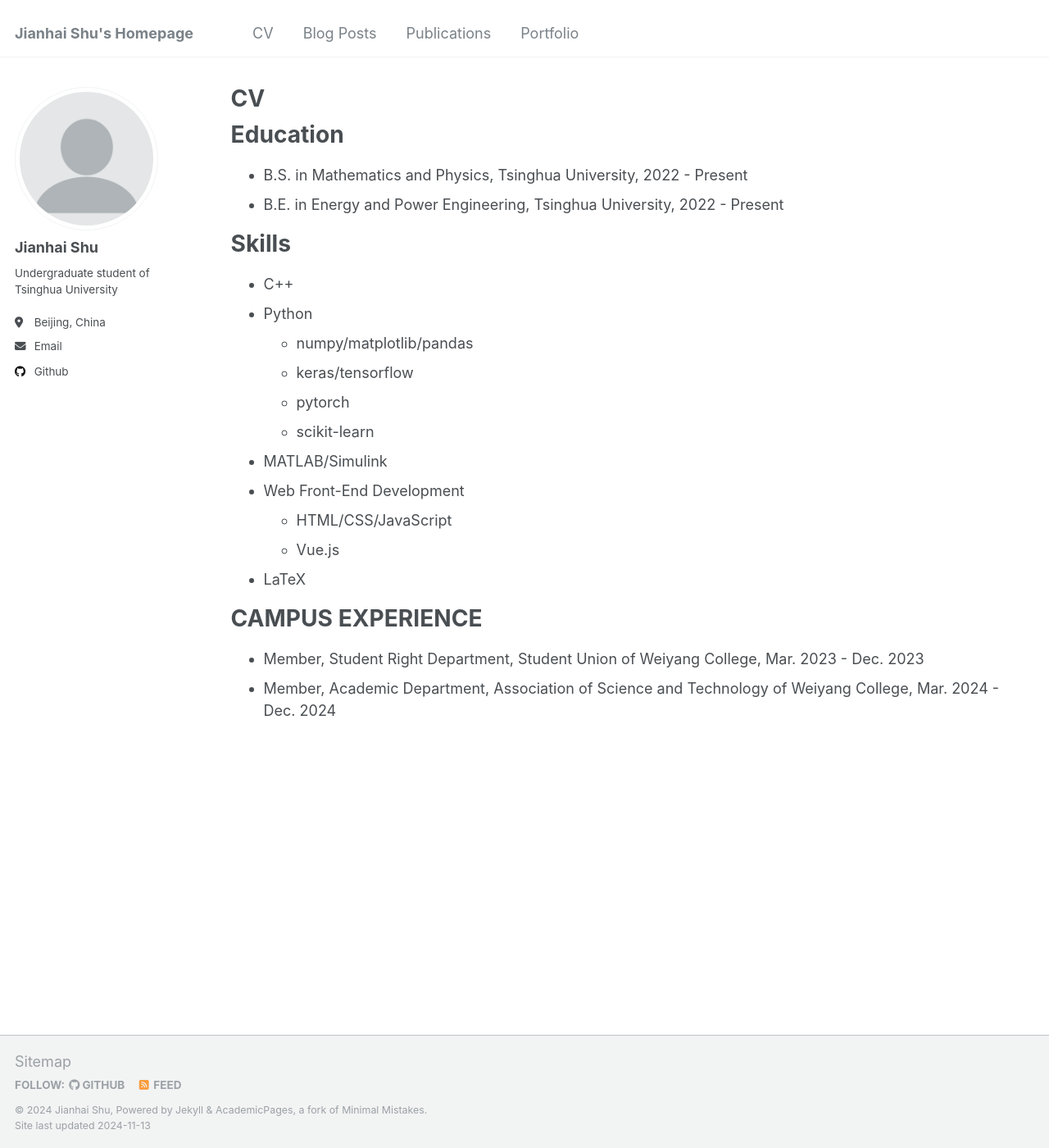
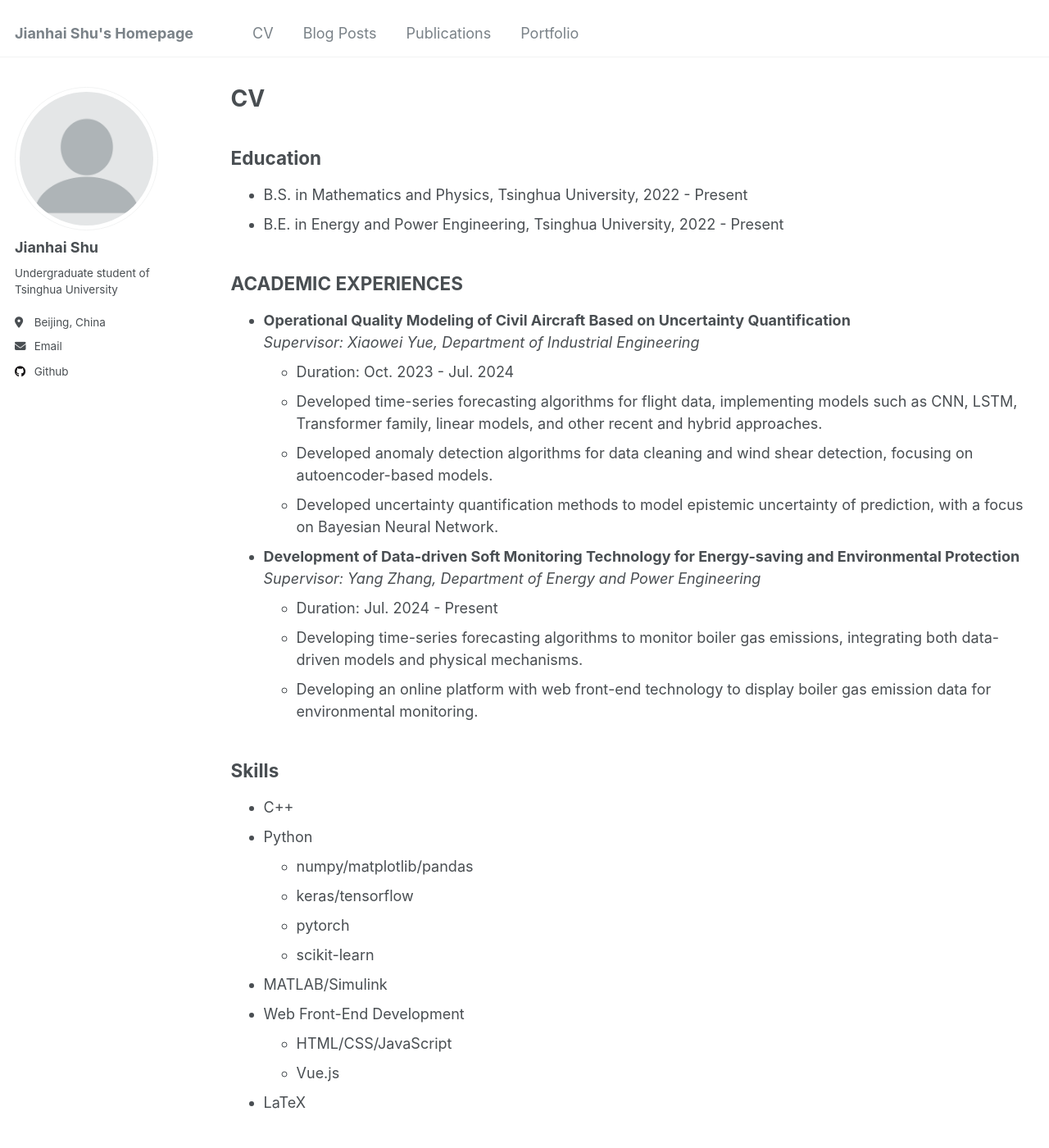
Before and after one commit to Celestopia/celestopia.github.io, a Jekyll site: the page built from _pages/cv.md, in a window 1280 px wide and 1400 px high. Shown: the whole window at 82% size. Built offline with Jekyll 4.4.1, drawn with Linux system fonts in a browser that asks for light colours; some of the changed text lies outside the part shown.

```diff
--- a/_pages/cv.md
+++ b/_pages/cv.md
@@ -9,26 +9,71 @@ redirect_from:
 
 {% include base_path %}
 
-Education
-======
-* B.S. in Mathematics and Physics, Tsinghua University, 2022 - Present
-* B.E. in Energy and Power Engineering, Tsinghua University, 2022 - Present
+<h2>Education</h2>
 
-Skills
-======
-* C++
-* Python
-  * numpy/matplotlib/pandas
-  * keras/tensorflow
-  * pytorch
-  * scikit-learn
-* MATLAB/Simulink
-* Web Front-End Development
-  * HTML/CSS/JavaScript
-  * Vue.js
-* LaTeX
+<ul>
+<li title="Double major">B.S. in Mathematics and Physics, Tsinghua University, 2022 - Present</li>
+<li title="Double major">B.E. in Energy and Power Engineering, Tsinghua University, 2022 - Present</li>
+</ul>
 
-CAMPUS EXPERIENCE
-======
-* Member, Student Right Department, Student Union of Weiyang College, Mar. 2023 - Dec. 2023
-* Member, Academic Department, Association of Science and Technology of Weiyang College, Mar. 2024 - Dec. 2024
+<h2>ACADEMIC EXPERIENCES</h2>
+
+<ul>
+    <li>
+        <strong>Operational Quality Modeling of Civil Aircraft Based on Uncertainty Quantification</strong>
+        <div style="font-style: italic;">Supervisor: Xiaowei Yue, Department of Industrial Engineering</div>
+        <ul>
+            <li>Duration: Oct. 2023 - Jul. 2024</li>
+            <li>Developed time-series forecasting algorithms for flight data, implementing models such as CNN, LSTM, Transformer family, linear models, and other recent and hybrid approaches.</li>
+            <li>Developed anomaly detection algorithms for data cleaning and wind shear detection, focusing on autoencoder-based models.</li>
+            <li>Developed uncertainty quantification methods to model epistemic uncertainty of prediction, with a focus on Bayesian Neural Network.</li>
+        </ul>
+    </li>
+    <li>
+        <strong>Development of Data-driven Soft Monitoring Technology for Energy-saving and Environmental Protection</strong>
+        <div style="font-style: italic;">Supervisor: Yang Zhang, Department of Energy and Power Engineering</div>
+        <ul>
+            <li>Duration: Jul. 2024 - Present</li>
+            <li>Developing time-series forecasting algorithms to monitor boiler gas emissions, integrating both data-driven models and physical mechanisms.</li>
+            <li>Developing an online platform with web front-end technology to display boiler gas emission data for environmental monitoring.</li>
+        </ul>
+    </li>
+</ul>
+
+
+
+
+<h2>Skills</h2>
+<ul>
+    <li>C++</li>
+    <li>Python
+        <ul>
+            <li>numpy/matplotlib/pandas</li>
+            <li>keras/tensorflow</li>
+            <li>pytorch</li>
+            <li>scikit-learn</li>
+        </ul>
+    </li>
+    <li>MATLAB/Simulink</li>
+    <li>Web Front-End Development
+        <ul>
+            <li>HTML/CSS/JavaScript</li>
+            <li>Vue.js</li>
+        </ul>
+    </li>
+    <li>LaTeX</li>
+</ul>
+
+<h2>CAMPUS EXPERIENCE</h2>
+<ul>
+    <li>Member, Student Right Department, Student Union of Weiyang College, Mar. 2023 - Dec. 2023
+        <ul>
+            <li>Help organize daily activities and events for the department, e.g. student festival.</li>
+        </ul>
+    </li>
+    <li>Member, Academic Department, Association of Science and Technology of Weiyang College, Mar. 2024 - Dec. 2024
+        <ul>
+            <li>Give lectures of academic-related skills, e.g. MATLAB operations of probability and statistics, and Simulink usage.</li>
+        </ul>
+    </li>
+</ul>
--- /dev/null
+++ b/robots.txt
@@ -0,0 +1,2 @@
+User-agent: *
+Disallow: /
```
Also changed, not shown: README.md (+2 -76 lines), _pages/about.md (+4 -3 lines), 1 other file.
